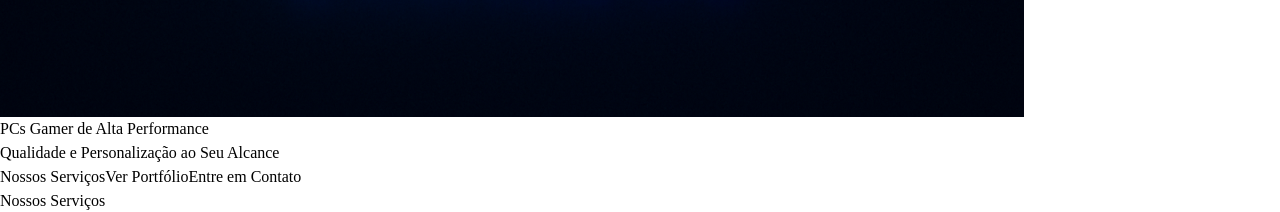
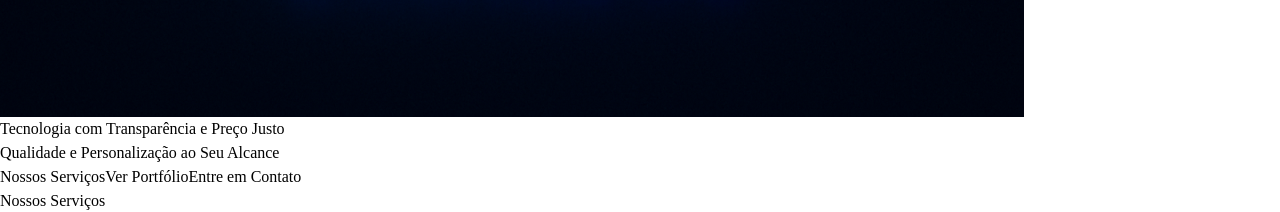
Before and after one commit to RENANFELIXCARNEIRO/rfcomptecnologia, a React (Vite) app in the folder client/: page / in a window 1280 px wide. Shown: the part 1955-2167 px from the top of the page. Built offline with nearby package versions, Linux system fonts and the light colour scheme.

Commit message:
Checkpoint: Alterado o título principal do site de "PCs Gamer de Alta Performance" para "Tecnologia com Transparência e Preço Justo", refletindo melhor o posicionamento e valores da marca RFComp.

```diff
--- a/client/public/__manus__/version.json
+++ b/client/public/__manus__/version.json
@@ -1,4 +1,4 @@
 {
-  "version": "f021cc28",
-  "timestamp": 1774360245282
+  "version": "b1ff26bd",
+  "timestamp": 1774360560314
 }
--- a/client/src/App.jsx
+++ b/client/src/App.jsx
@@ -107,7 +107,7 @@ function App() {
             <img src={rfcompLogo} alt="RFComp" className="h-32 w-auto mx-auto mb-6" />
           </div>
           <h1 className="text-5xl md:text-7xl font-bold mb-6 bg-gradient-to-r from-cyan-400 via-blue-400 to-purple-500 bg-clip-text text-transparent">
-            PCs Gamer de Alta Performance
+            Tecnologia com Transparência e Preço Justo
           </h1>
           <p className="text-xl md:text-2xl text-slate-300 mb-8 max-w-3xl mx-auto">
             Qualidade e Personalização ao Seu Alcance
```
